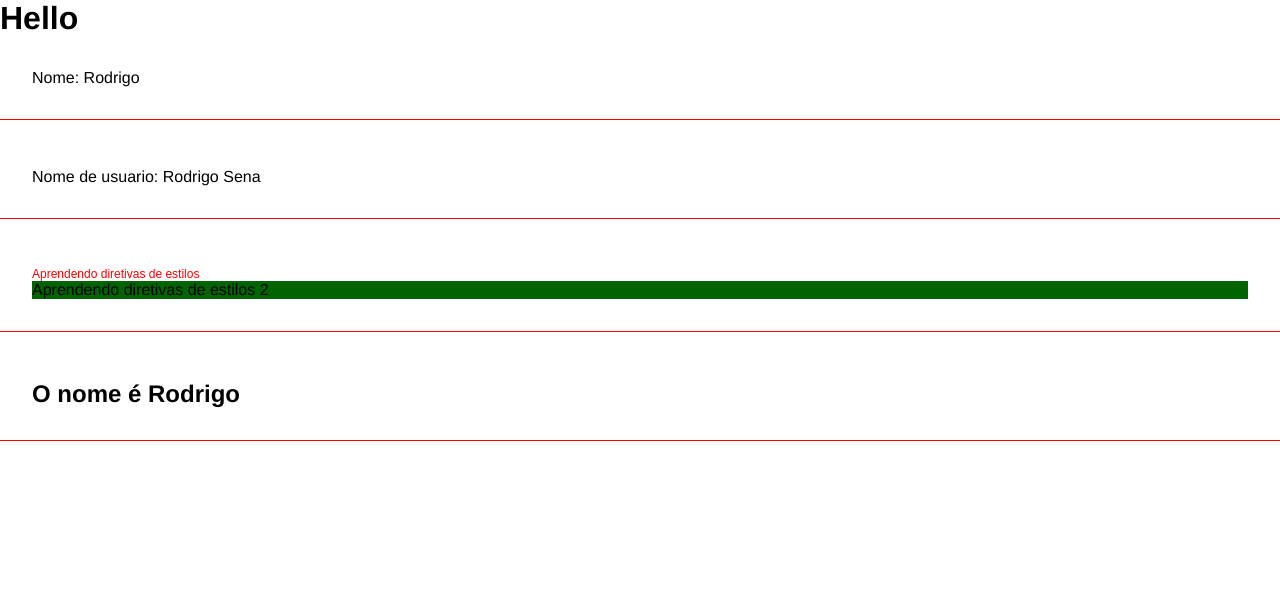
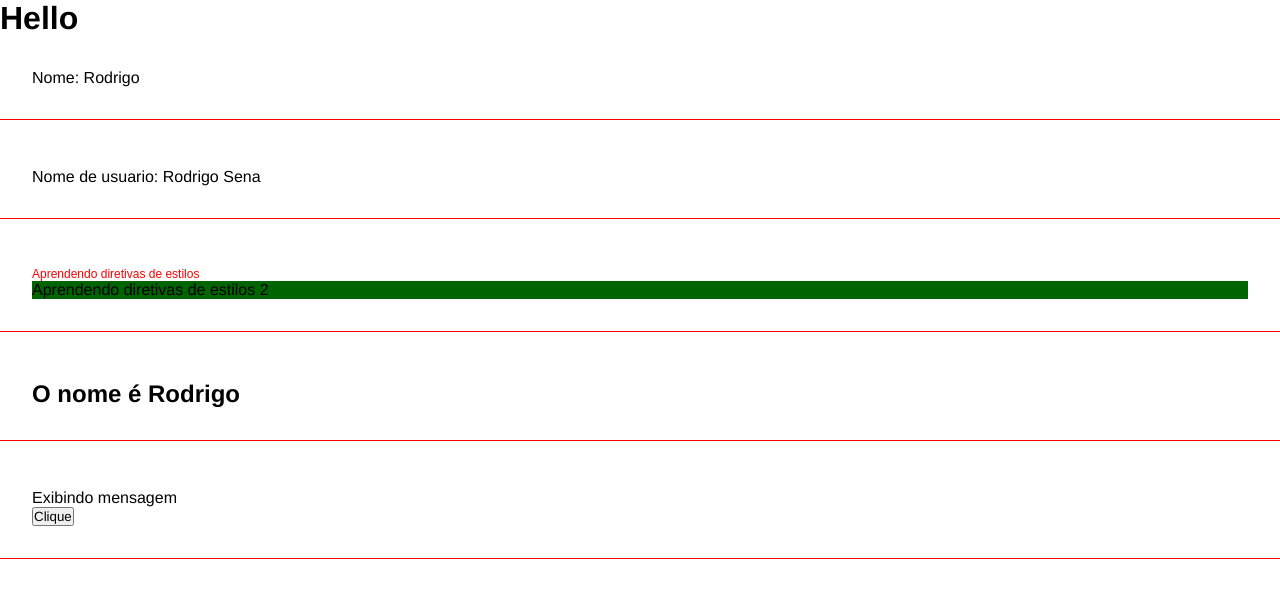
Before and after one commit to RodrigoSen4/estudos-em-angular, an Angular app: page / in a window 1280 px wide. Shown: the top 598 px of the page. Built offline with nearby package versions, Linux system fonts and the light colour scheme.

Commit message:
Eventos no Angular

```diff
--- a/src/app/app.component.html
+++ b/src/app/app.component.html
@@ -4,3 +4,4 @@
 <app-parent-data [name]="userName" />
 <app-diretivas />
 <app-if-render />
+<app-eventos />
--- /dev/null
+++ b/src/app/components/eventos/eventos.component.html
@@ -0,0 +1,4 @@
+<div class="class">
+    <p *ngIf="show">Exibindo mensagem</p>
+    <button (click)="showMessage()">Clique</button>
+</div>
--- /dev/null
+++ b/src/app/components/eventos/eventos.component.ts
@@ -0,0 +1,14 @@
+import { Component } from '@angular/core';
+
+@Component({
+  selector: 'app-eventos',
+  templateUrl: './eventos.component.html',
+  styleUrls: ['./eventos.component.css'],
+})
+export class EventosComponent {
+  show: boolean = true;
+
+  showMessage(): void {
+    this.show = !this.show;
+  }
+}
```
Also changed, not shown: src/app/app.module.ts (+6 -7 lines), src/app/components/eventos/eventos.component.css (added), 1 other file (tests, documents, lock files or other folders).
